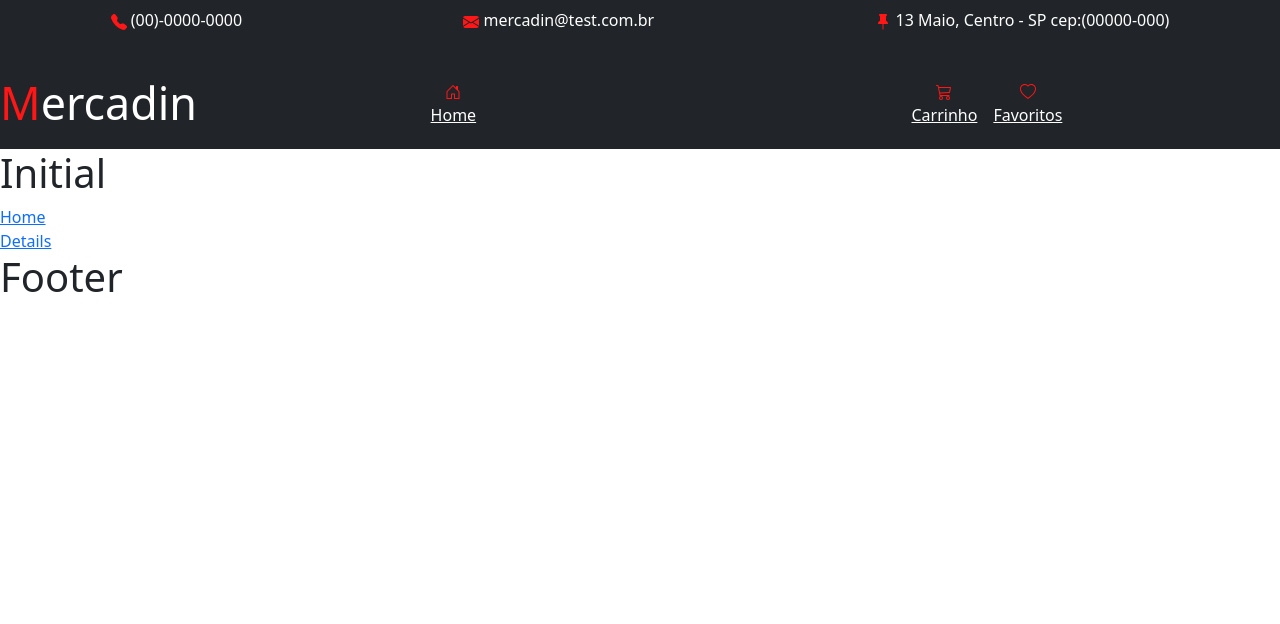
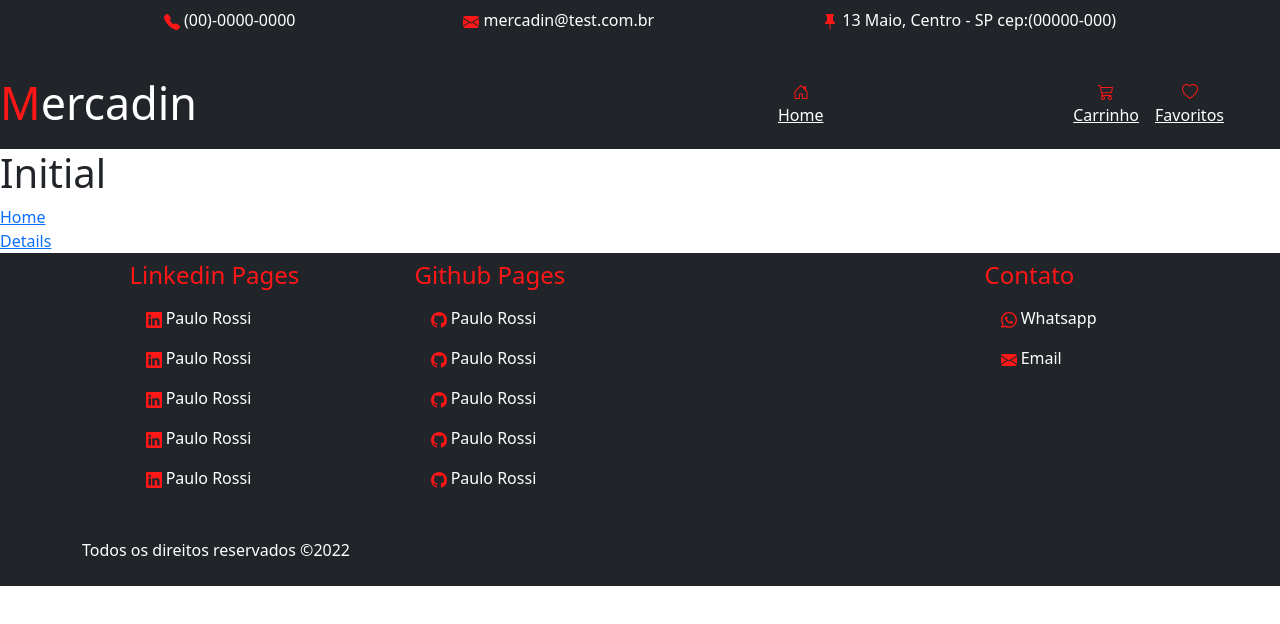
Before and after one commit to kari-osk/proj.final, a React (Create React App) app: page / in a window 1280 px wide. Shown: the top 624 px of the page. Built offline with nearby package versions, Linux system fonts and the light colour scheme.

Commit message:
Subindo o footer mara

```diff
--- a/src/Pages/Footer/index.js
+++ b/src/Pages/Footer/index.js
@@ -1,9 +1,62 @@
 import { Link } from "react-router-dom";
+import 'bootstrap/dist/css/bootstrap.min.css';
+import { Navbar, Nav } from "react-bootstrap";
+import {BsWhatsapp, BsGithub, BsLinkedin, BsFillEnvelopeFill } from "react-icons/bs";
+import "./style.css";
 
 export default function Footer() {
     return (
-        <div>
-            <h1>Footer</h1>
+        <div id="main-footer" className="main-footer">
+            <Navbar bg="dark" variant="dark" sticky="botton" expand="sm">
+            <Navbar.Toggle />
+            <Navbar.Collapse className='right-aligned'>
+            <div className="container">
+                <div className="row justify-content-md-center">
+
+                    <div className="col col-lg-3">
+                        <h4 className="title_footer">Linkedin Pages</h4>
+                        <ul className="list-unstyled">
+                            <Nav.Link className="link-to" href='https://www.linkedin.com/in/paulo-rossi-95296a4b/' target="_blank" id='mylinkedin' ><BsLinkedin className="Icon-color" /> Paulo Rossi</Nav.Link>
+                            <Nav.Link className="link-to" href='https://www.linkedin.com/in/paulo-rossi-95296a4b/' target="_blank" id='mylinkedin' ><BsLinkedin className="Icon-color" /> Paulo Rossi</Nav.Link>
+                            <Nav.Link className="link-to" href='https://www.linkedin.com/in/paulo-rossi-95296a4b/' target="_blank" id='mylinkedin' ><BsLinkedin className="Icon-color" /> Paulo Rossi</Nav.Link>
+                            <Nav.Link className="link-to" href='https://www.linkedin.com/in/paulo-rossi-95296a4b/' target="_blank" id='mylinkedin' ><BsLinkedin className="Icon-color" /> Paulo Rossi</Nav.Link>
+                            <Nav.Link className="link-to" href='https://www.linkedin.com/in/paulo-rossi-95296a4b/' target="_blank" id='mylinkedin' ><BsLinkedin className="Icon-color" /> Paulo Rossi</Nav.Link>
+                        </ul>
+                    </div>
+
+                    <div className="col col-lg-3">
+                        <h4 className="title_footer">Github Pages</h4>
+                        <ul className="list-unstyled">
+                            <Nav.Link className="link-to" href='https://github.com/DubonP' target="_blank" id='mygit' ><BsGithub className="Icon-color" /> Paulo Rossi</Nav.Link>
+                            <Nav.Link className="link-to" href='https://github.com/DubonP' target="_blank" id='mygit' ><BsGithub className="Icon-color" /> Paulo Rossi</Nav.Link>
+                            <Nav.Link className="link-to" href='https://github.com/DubonP' target="_blank" id='mygit' ><BsGithub className="Icon-color" /> Paulo Rossi</Nav.Link>
+                            <Nav.Link className="link-to" href='https://github.com/DubonP' target="_blank" id='mygit' ><BsGithub className="Icon-color" /> Paulo Rossi</Nav.Link>
+                            <Nav.Link className="link-to" href='https://github.com/DubonP' target="_blank" id='mygit' ><BsGithub className="Icon-color" /> Paulo Rossi</Nav.Link>
+                            <br/>
+                        </ul>
+                    </div>
+
+                    <div className="col col-lg-3"></div>
+
+                    <div className="col col-lg-2">
+                        <h4 className="title_footer">Contato</h4>
+                        <ul className="list-unstyled">
+                        <Nav.Link className="link-to" href="https://wa.me/550000000000" target="_blank" id='mygit' ><BsWhatsapp className="Icon-color" /> Whatsapp</Nav.Link>
+                        <Nav.Link className="link-to" href="mailto:mercadin@test.com.br?" target="_blank" id='myemail'><BsFillEnvelopeFill className="Icon-color" /> Email</Nav.Link>
+                        </ul>
+                    </div>
+
+                </div>
+
+                <div className="footer-bottom">
+                    <p className="text-xs-center">
+                        Todos os direitos reservados
+                        &copy;{new Date().getFullYear()}
+                    </p>
+                </div>
+            </div>
+            </Navbar.Collapse>
+            </Navbar>
         </div>
-    );
+);
 }
--- a/src/Pages/Footer/style.css
+++ b/src/Pages/Footer/style.css
@@ -0,0 +1,19 @@
+.title_footer{
+    color: rgb(255, 22, 22);
+}
+
+.link-to {
+    color: #FFF;
+}
+
+.link-to:hover {
+    color: rgb(255, 22, 22);
+}
+
+.Icon-color{
+    color: rgb(255, 22, 22);
+}
+
+.text-xs-center{
+    color: rgb(255, 255, 255);
+}
--- a/src/Pages/NavBar/index.js
+++ b/src/Pages/NavBar/index.js
@@ -3,7 +3,7 @@ import 'bootstrap/dist/css/bootstrap.min.css';
 import { Navbar, Nav } from "react-bootstrap";
 import {BsCart3, BsHeart, BsHouseDoor, BsTelephoneFill, BsFillEnvelopeFill, BsFillPinFill} from "react-icons/bs";
 
-import "./style.css"
+import "./style.css";
 
 export default function NavBar() {
     return (
@@ -11,11 +11,10 @@ export default function NavBar() {
         <header className="App-header">
         <Navbar bg="dark" variant="dark"
           sticky="top" expand="sm">
-          <Navbar.Toggle />
           <Nav className="mx-auto">
             <p className="SobreNos"><BsTelephoneFill className="Icon-color"/> (00)-0000-0000</p>
           </Nav>
-          <Nav className="mx-auto">
+          <Nav className="mx-1">
             <p className="SobreNos"><BsFillEnvelopeFill className="Icon-color"/> mercadin@test.com.br</p>
           </Nav>
           <Nav className="mx-auto">
@@ -29,9 +28,11 @@ export default function NavBar() {
           <Navbar.Toggle />
           <Navbar.Collapse className='right-aligned'>
           <Nav className="mx-auto">
+          </Nav>
+          <Nav className="mx-auto">
             <Nav.Link className="align-link" ><BsHouseDoor className="Icon-color"/><br/><Link className="link-to" to="/home">Home</Link></Nav.Link>
           </Nav>
-          <Nav className="mx-auto">
+          <Nav className="mx-5">
             <Nav.Link className="align-link" ><BsCart3 className="Icon-color"/><br/><Link className="link-to" to="/cart">Carrinho</Link></Nav.Link>
             <Nav.Link className="align-link" ><BsHeart className="Icon-color"/><br/><Link className="link-to" to="/fav">Favoritos</Link></Nav.Link>
           </Nav>
```
